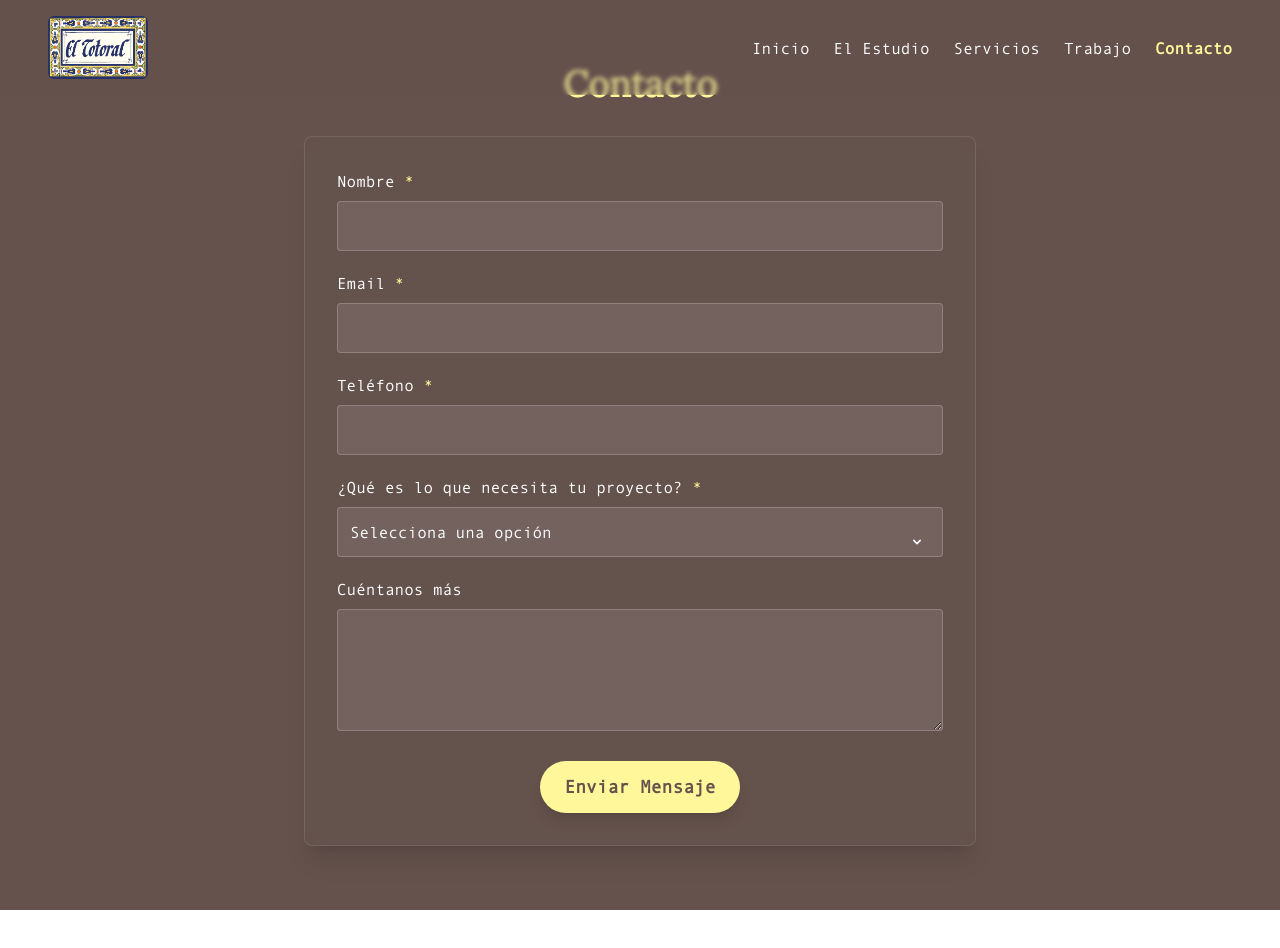
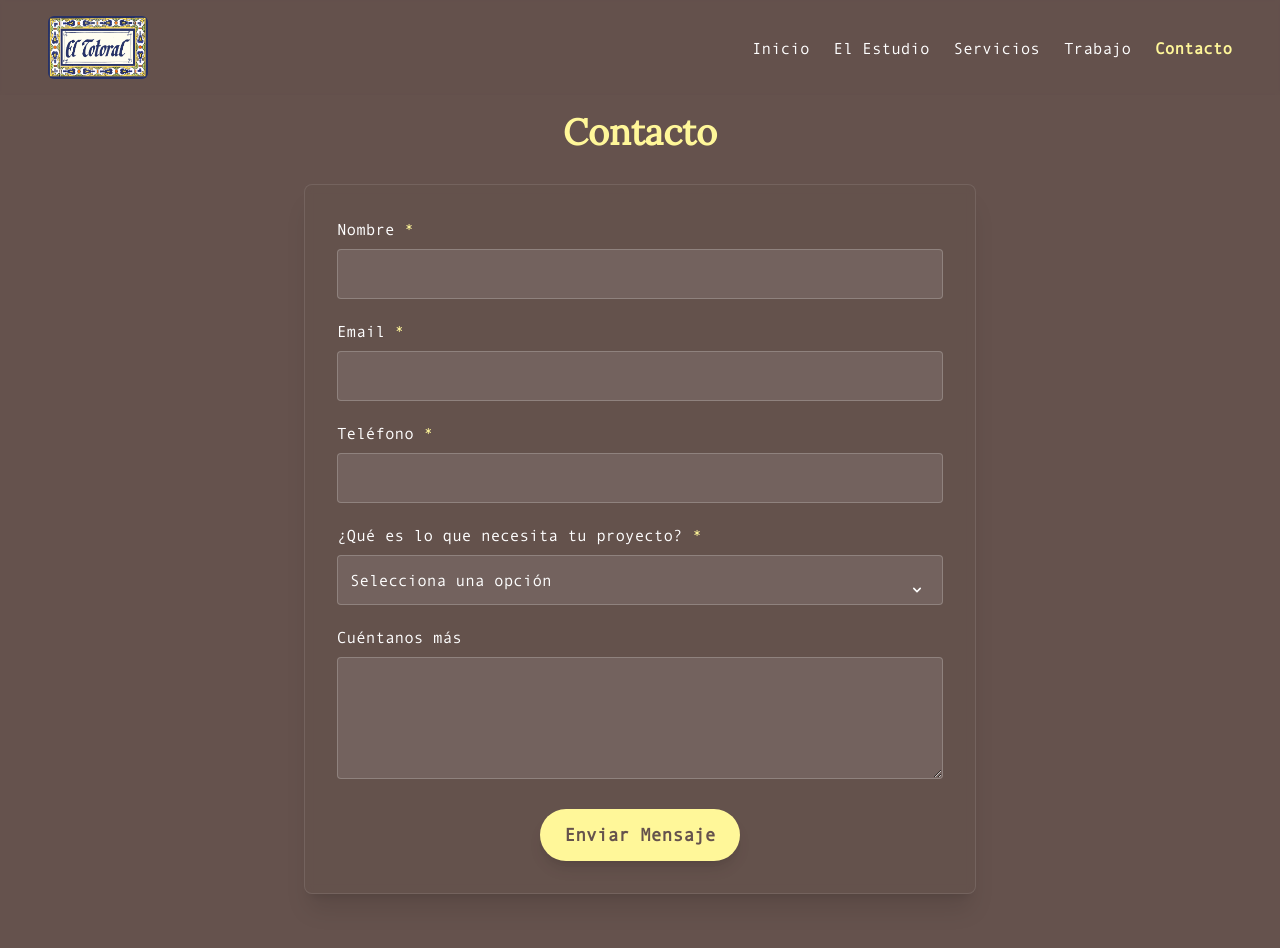
Before and after one commit to mayaendo/totoral-web, a Next.js app: page /contacto in a window 1280 px wide. Shown: the top 948 px of the page. Before the commit the page ends 910 px from the top, so only its background shows below. Built offline with nearby package versions, Linux system fonts and the light colour scheme.

Commit message:
fixed contact form page

```diff
--- a/app/contacto/page.tsx
+++ b/app/contacto/page.tsx
@@ -3,7 +3,7 @@ import Navegacion from "../../components/Navegacion";
 
 export default function ContactoPage() {
   return (
-    <main className="min-h-screen bg-secondary">
+    <main className="min-h-screen bg-primary overflow-hidden">
       <Navegacion />
       <Contacto />
     </main>
--- a/components/Contacto.tsx
+++ b/components/Contacto.tsx
@@ -91,7 +91,7 @@ export default function Contacto() {
   };
 
   return (
-    <section className="py-16 bg-primary text-white" id="contacto">
+    <section className="pt-24 md:pt-28 pb-16 bg-primary text-white" id="contacto">
       <div className="container mx-auto px-4 md:px-8">
         <div className="max-w-2xl mx-auto">
           <h2 className="text-3xl md:text-4xl font-lora font-semibold mb-8 text-center">
```
